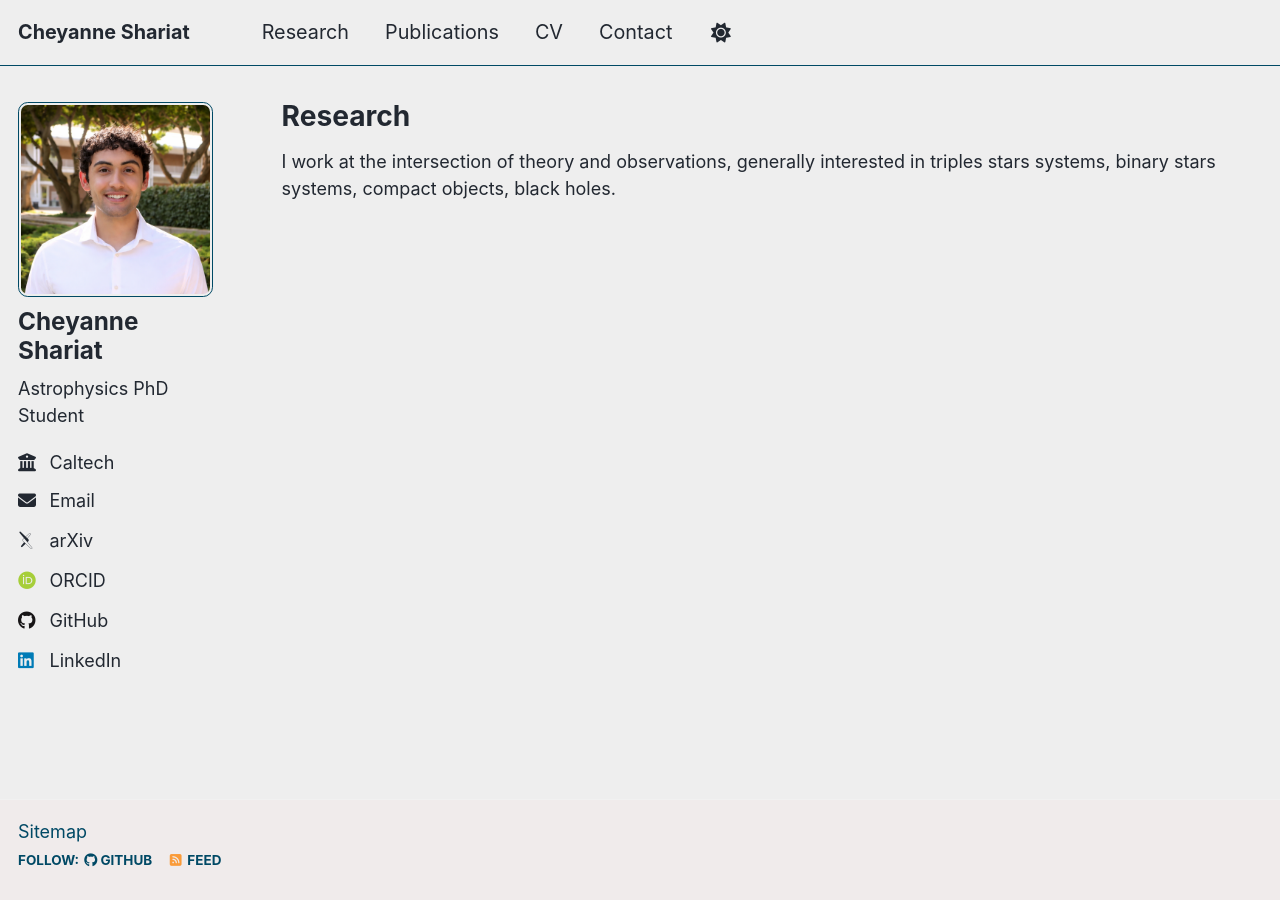
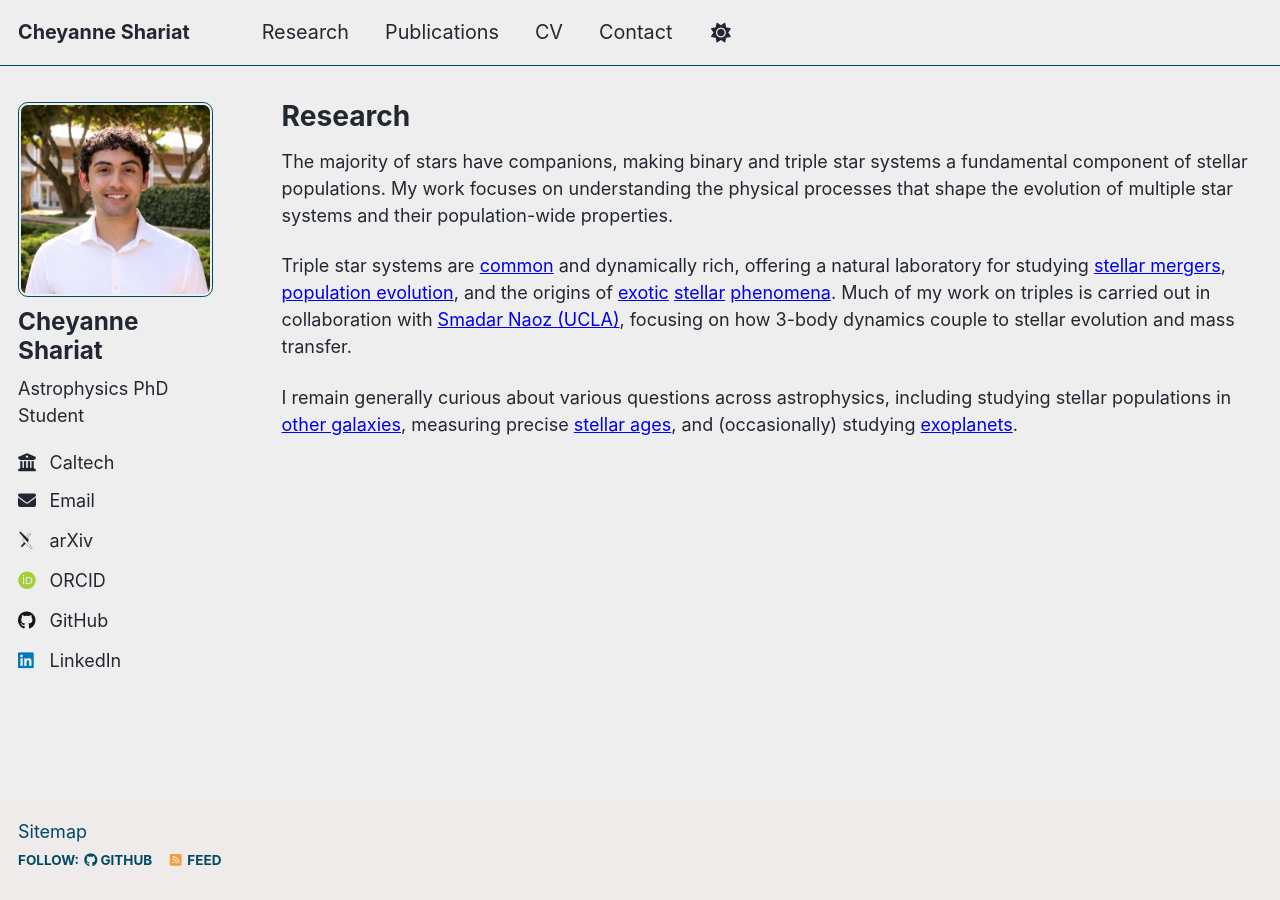
Before and after one commit to cheyanneshariat/cheyanneshariat.github.io, a Jekyll site: the page built from _pages/research.md, in a window 1280 px wide. Built offline with Jekyll 4.4.1, drawn with Linux system fonts in a browser that asks for light colours; some web fonts are replaced; a script that is not in the unit is left out.

Commit message:
Update research.md

```diff
--- a/_pages/research.md
+++ b/_pages/research.md
@@ -7,4 +7,10 @@ author_profile: true
 
 {% include base_path %}
 
-I work at the intersection of theory and observations, generally interested in triples stars systems, binary stars systems, compact objects, black holes.
+The majority of stars have companions, making binary and triple star systems a fundamental component of stellar populations.
+My work focuses on understanding the physical processes that shape the evolution of multiple star systems and their population-wide properties.
+
+Triple star systems are [common](https://ui.adsabs.harvard.edu/abs/2025PASP..137i4201S/abstract) and dynamically rich, offering a natural laboratory for studying [stellar mergers](https://ui.adsabs.harvard.edu/abs/2025ApJ...978...47S/abstract), [population evolution](https://ui.adsabs.harvard.edu/abs/2023ApJ...955L..14S/abstract), and the origins of [exotic](https://astrobites.org/2025/12/22/triple-double-do-merging-white-dwarfs-produce-frb-emitting-remnants/) [stellar](https://ui.adsabs.harvard.edu/abs/2025ApJ...983..115S/abstract) [phenomena](https://ui.adsabs.harvard.edu/abs/2025PASP..137g4201S/abstract). Much of my work on triples is carried out in collaboration with [Smadar Naoz (UCLA)](https://snaoz.astro.ucla.edu/), focusing on how 3-body dynamics couple to stellar evolution and mass transfer.
+
+
+I remain generally curious about various questions across astrophysics, including studying stellar populations in [other galaxies](https://ui.adsabs.harvard.edu/abs/2025arXiv250904555S/abstract), measuring precise [stellar ages](https://ui.adsabs.harvard.edu/abs/2025arXiv251008675S/abstract), and (occasionally) studying [exoplanets](https://ui.adsabs.harvard.edu/abs/2024ApJ...964L..13S/abstract).
```
